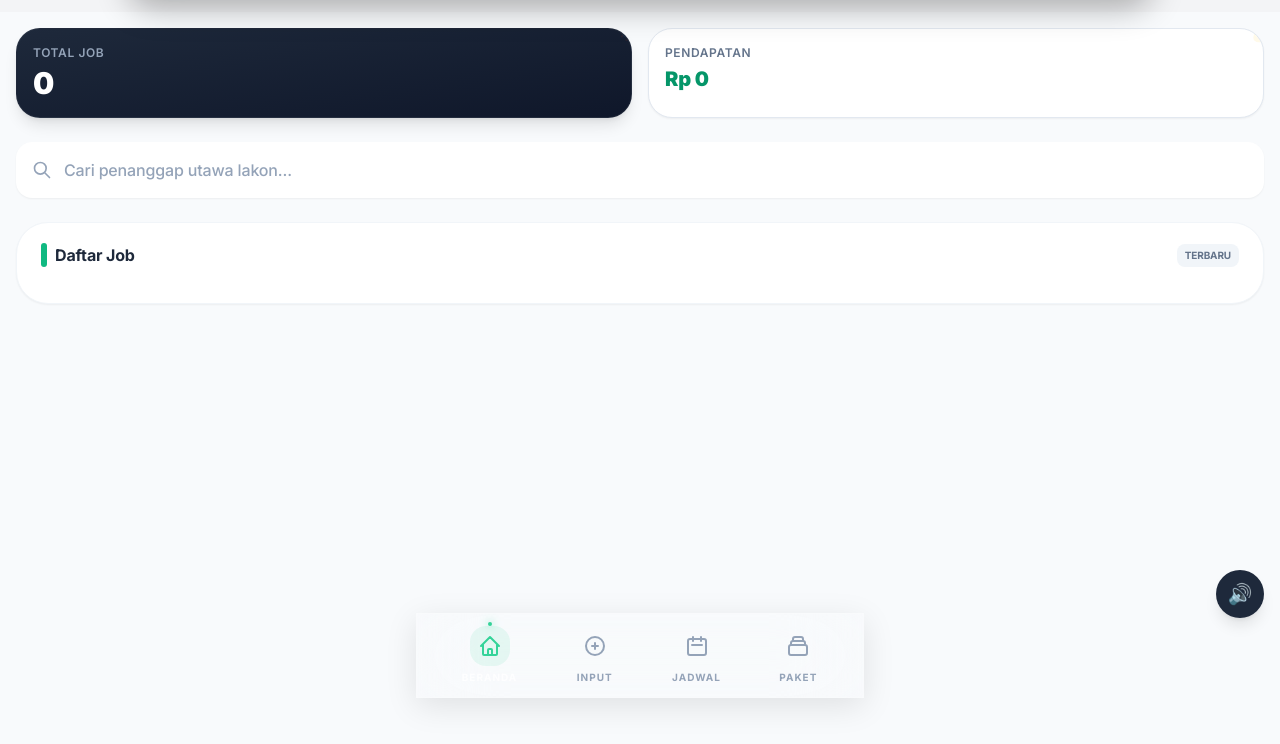
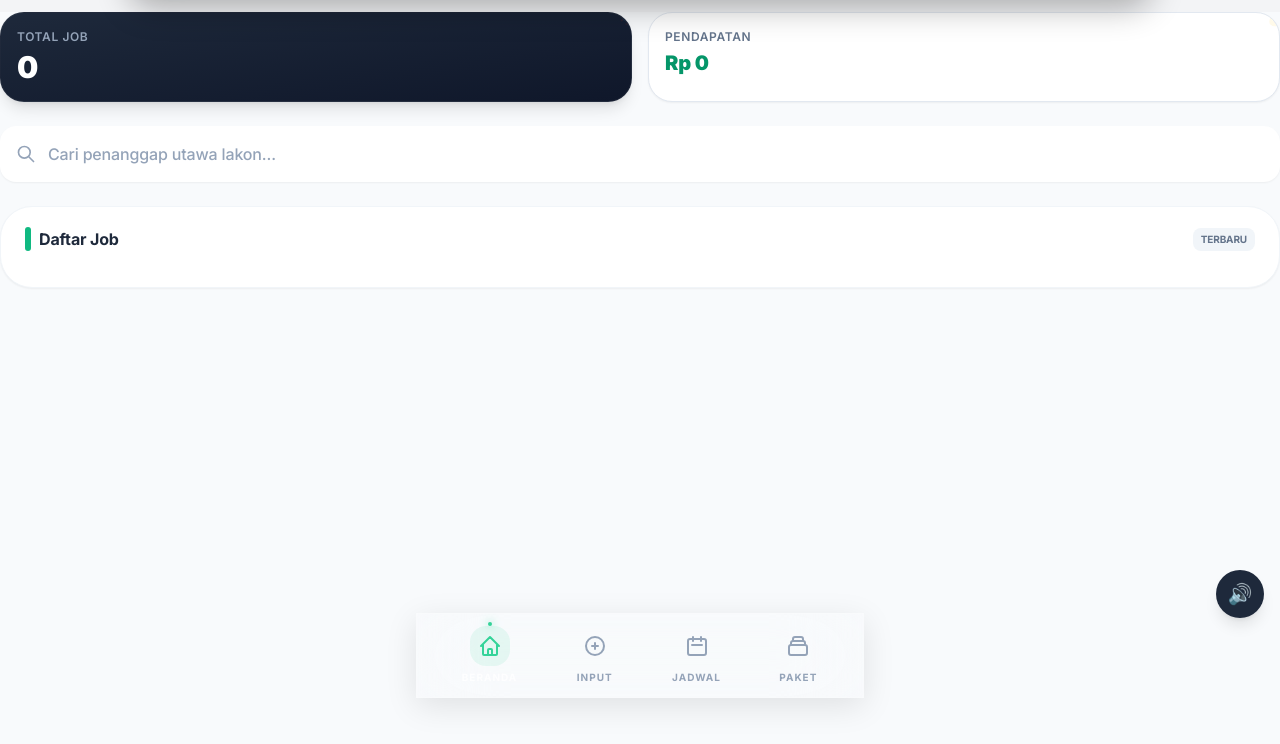
Before and after one commit to kuntadi/Klaras, a plain HTML site: page index.html in a window 1280 px wide. Shown: the part 102-846 px from the top of the page. Drawn offline with nearby package versions, Linux system fonts and the light colour scheme.

Commit message:
index.html

```diff
--- a/index.html
+++ b/index.html
@@ -99,7 +99,7 @@
 <button id="btnSuara" onclick="toggleSuara()" class="fixed bottom-20 right-4 bg-slate-800 text-white w-12 h-12 rounded-full shadow-lg text-xl active:scale-90 transition-all z-50">
  🔊
  </button>
-<main class="p-4 space-y-6 bg-slate-50 min-h-screen">
+<main class="p-0.1 space-y-6 bg-slate-50 min-h-screen">
 
   <section id="dashboard" class="page-section pb-24">
     <div class="grid grid-cols-2 gap-4 mb-6">
```
